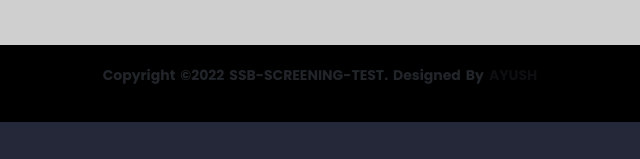
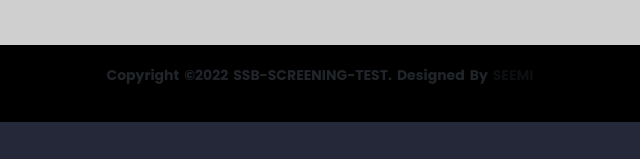
Before and after one commit to Seemikumari/SSB_Screening-Test, a plain HTML site: page index.html in a window 1280 px wide. Shown: the part 890-1049 px from the top of the page, 332-972 px from the left. Drawn offline with nearby package versions, Linux system fonts and the light colour scheme.

Commit message:
Update index.html

```diff
--- a/index.html
+++ b/index.html
@@ -40,7 +40,7 @@
             </u1>
         </div>
         <div class="footer-bottom container">
-            <p>copyright &copy;2022 SSB-SCREENING-TEST. designed by <span> Ayush </span></p>
+            <p>copyright &copy;2022 SSB-SCREENING-TEST. designed by <span> Seemi </span></p>
         </div>
     </div>
 </div>
```
